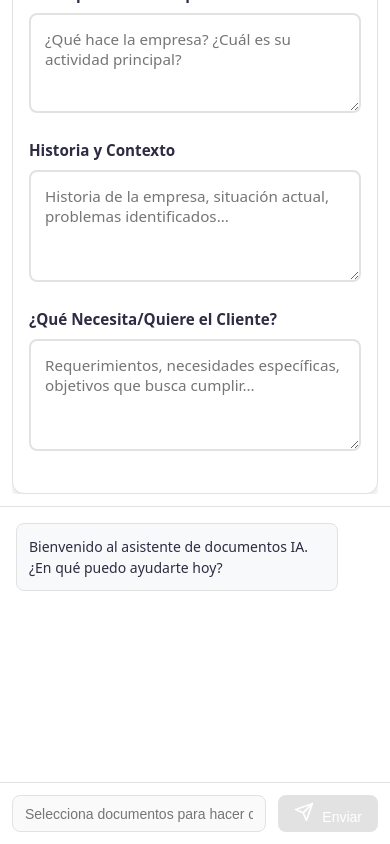
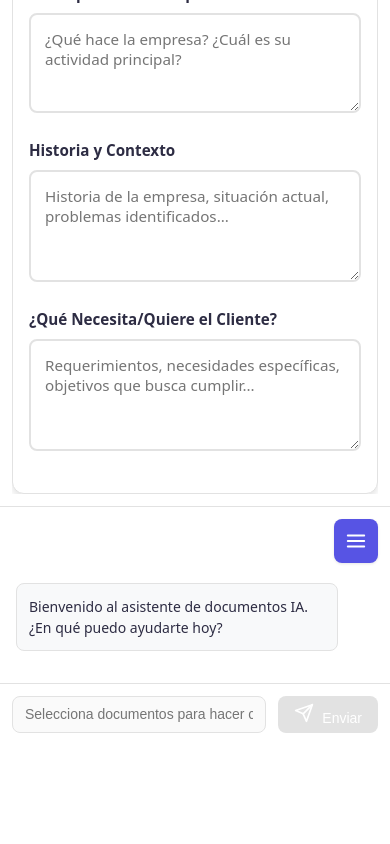
Before and after one commit to EduMMorenolp/ProjectManagerMind-IA-Frontend, a React (Vite) app: page / in a window 390 px wide. Shown: the part 1809-2653 px from the top of the page. After the commit the page ends 2566 px from the top, so only its background shows below. Built offline with nearby package versions, Linux system fonts and the light colour scheme; no server answers.

Commit message:
feat: implementar colapso en el panel de chat y mejorar estilos responsivos

```diff
--- a/src/components/features/Chat/ChatPanel.jsx
+++ b/src/components/features/Chat/ChatPanel.jsx
@@ -1,5 +1,5 @@
 import React, { useState, useRef, useEffect } from 'react';
-import { SendIcon } from '../../ui/Icons';
+import { SendIcon, MenuIcon } from '../../ui/Icons';
 import { chatWithDocuments } from '../../../services';
 
 const ChatPanel = ({ selectedFiles, selectedProject }) => {
@@ -8,6 +8,7 @@ const ChatPanel = ({ selectedFiles, selectedProject }) => {
   ]);
   const [input, setInput] = useState('');
   const [isProcessing, setIsProcessing] = useState(false);
+  const [isCollapsed, setIsCollapsed] = useState(false);
   const messagesEndRef = useRef(null);
 
   // Scroll al final de los mensajes cuando se añade uno nuevo
@@ -48,9 +49,22 @@ const ChatPanel = ({ selectedFiles, selectedProject }) => {
     }
   };
 
+  const toggleCollapse = () => {
+    setIsCollapsed(!isCollapsed);
+  };
+
   return (
-    <div className="chat-panel-container">
-      <div className="chat-messages">
+    <div className={`chat-panel-container ${isCollapsed ? 'collapsed' : 'expanded'}`}>
+      {/* Botón de menú siempre visible */}
+      <div className="chat-menu-button-container">
+        <button className="chat-menu-button" onClick={toggleCollapse} title={isCollapsed ? 'Expandir chat' : 'Colapsar chat'}>
+          <MenuIcon className="chat-menu-icon" />
+        </button>
+      </div>
+
+      {/* Contenido del chat (solo visible cuando no está colapsado) */}
+      <div className={`chat-content ${isCollapsed ? 'hidden' : 'visible'}`}>
+        <div className="chat-messages">
         {messages.map((msg, index) => (
           <div key={index} className={`message ${msg.type}`}>
             <div className="message-content">
@@ -89,6 +103,7 @@ const ChatPanel = ({ selectedFiles, selectedProject }) => {
           <span>Enviar</span>
         </button>
       </form>
+      </div> {/* Cierre de chat-content */}
     </div>
   );
 };
--- a/src/styles/components/App.css
+++ b/src/styles/components/App.css
@@ -95,10 +95,11 @@
 }
 
 .chat-panel {
-  width: 320px;
-  min-width: 300px;
   flex-shrink: 0;
   border-right: none;
+  transition: all 0.3s ease;
+  width: auto; /* El ancho será controlado por el componente interno */
+  min-width: auto; /* El min-width será controlado por el componente interno */
 }
 
 /* Transiciones suaves para cambios de layout */
@@ -240,8 +241,8 @@
     width: 100%;
     max-width: 100%;
     min-width: auto;
-    height: 40vh;
-    min-height: 300px;
+    height: auto;
+    min-height: 60px; /* Altura mínima para el botón de menú */
     flex-shrink: 0;
   }
 }
--- a/src/styles/components/features/ChatPanel.css
+++ b/src/styles/components/features/ChatPanel.css
@@ -5,7 +5,94 @@
 .chat-panel-container {
   display: flex;
   flex-direction: column;
-  height: 90vh;
+  height: 100%;
+  overflow: hidden;
+  transition: width 0.3s ease, min-width 0.3s ease;
+  position: relative;
+}
+
+/* Estado expandido (por defecto) */
+.chat-panel-container.expanded {
+  width: 320px;
+  min-width: 320px;
+  max-width: 400px;
+}
+
+/* Estado colapsado */
+.chat-panel-container.collapsed {
+  width: 60px;
+  min-width: 60px;
+}
+
+/* Botón de menú siempre visible */
+.chat-menu-button-container {
+  position: absolute;
+  top: 0.75rem;
+  right: 0.75rem;
+  z-index: 10;
+  transition: all 0.3s ease;
+}
+
+.chat-panel-container.collapsed .chat-menu-button-container {
+  position: relative;
+  top: 0.75rem;
+  right: 0;
+  width: 100%;
+  display: flex;
+  justify-content: center;
+}
+
+.chat-menu-button {
+  width: 40px;
+  height: 40px;
+  border: none;
+  background: var(--primary-color, #5754E4);
+  border-radius: var(--radius-md, 8px);
+  cursor: pointer;
+  display: flex;
+  align-items: center;
+  justify-content: center;
+  transition: all 0.2s ease;
+  box-shadow: var(--shadow-sm, 0 1px 3px rgba(0, 0, 0, 0.1));
+}
+
+.chat-menu-button:hover {
+  background: var(--accent-color, #8D8CFF);
+  transform: translateY(-2px);
+  box-shadow: var(--shadow-md, 0 4px 6px rgba(0, 0, 0, 0.1));
+}
+
+.chat-menu-button:active {
+  transform: translateY(0);
+  box-shadow: var(--shadow-sm, 0 1px 3px rgba(0, 0, 0, 0.1));
+}
+
+.chat-menu-button .chat-menu-icon {
+  width: 20px !important;
+  height: 20px !important;
+  color: var(--light-color, #FFFFFF) !important;
+  fill: var(--light-color, #FFFFFF) !important;
+  stroke: var(--light-color, #FFFFFF) !important;
+}
+
+/* Contenido del chat */
+.chat-content {
+  flex: 1;
+  display: flex;
+  flex-direction: column;
+  transition: opacity 0.3s ease, visibility 0.3s ease;
+  padding-top: 60px; /* Espacio para el botón de menú */
+}
+
+.chat-content.visible {
+  opacity: 1;
+  visibility: visible;
+}
+
+.chat-content.hidden {
+  opacity: 0;
+  visibility: hidden;
+  height: 0;
   overflow: hidden;
 }
 
@@ -135,6 +222,24 @@
   cursor: not-allowed;
 }
 
+/* Desktop y tablets grandes */
+@media (min-width: 769px) {
+  .chat-panel-container.expanded {
+    width: 320px;
+    min-width: 320px;
+    max-width: 400px;
+  }
+}
+
+/* Tablets medianos */
+@media (max-width: 1024px) and (min-width: 769px) {
+  .chat-panel-container.expanded {
+    width: 300px;
+    min-width: 300px;
+    max-width: 350px;
+  }
+}
+
 /* Mobile adjustments */
 @media (max-width: 768px) {
   .chat-messages {
@@ -164,4 +269,24 @@
     padding: 0 1rem;
     font-size: 0.875rem;
   }
+
+  /* Asegurar que el botón de menú sea más grande en móvil para mejor usabilidad */
+  .chat-menu-button {
+    width: 44px;
+    height: 44px;
+  }
+
+  .chat-menu-button .chat-menu-icon {
+    width: 22px !important;
+    height: 22px !important;
+  }
+
+  /* En móvil, el chat ocupa el ancho completo pero con altura controlada */
+  .chat-panel-container.expanded {
+    width: 100%;
+    min-width: auto;
+    max-width: none;
+    height: auto;
+    max-height: 40vh; /* Limitar altura en móvil para evitar que ocupe todo */
+  }
 }
```
